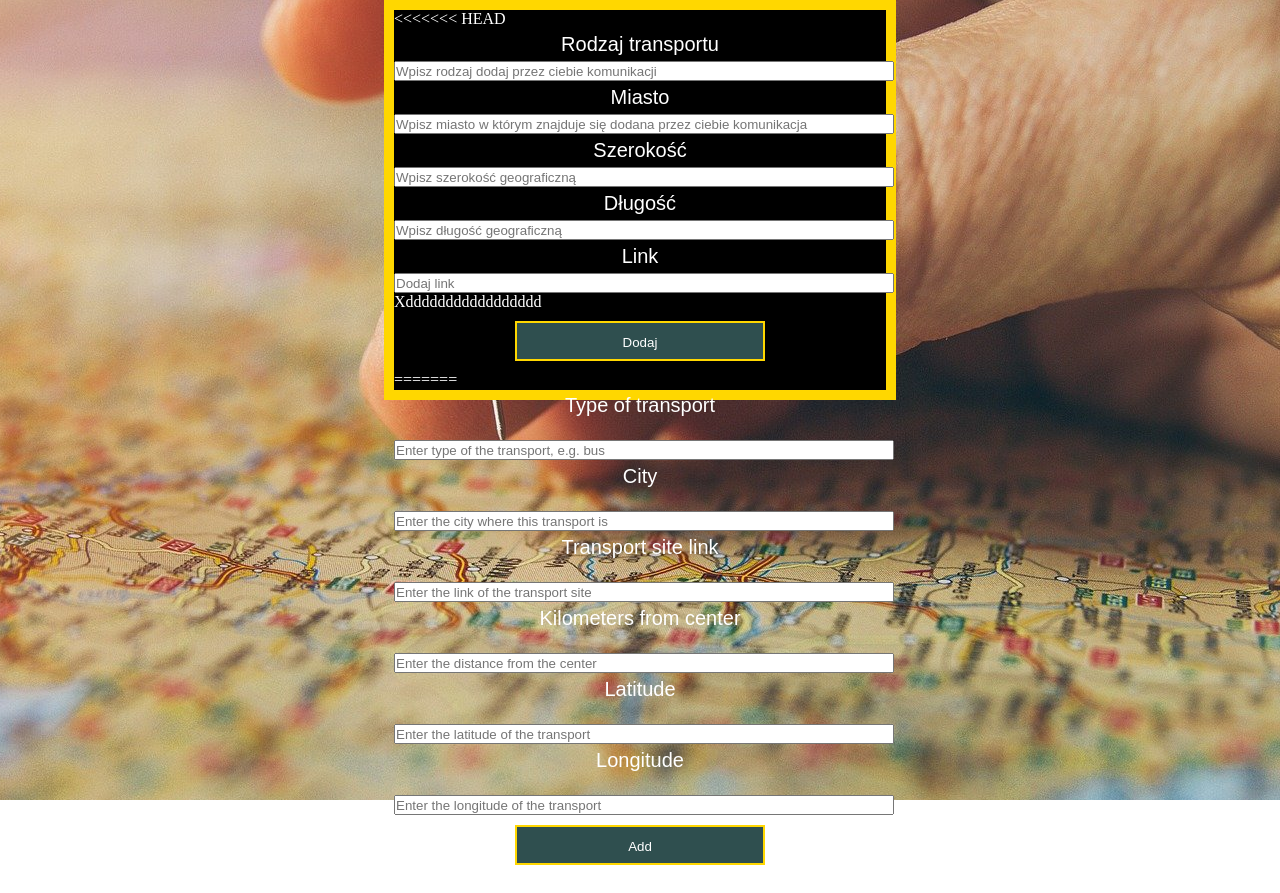
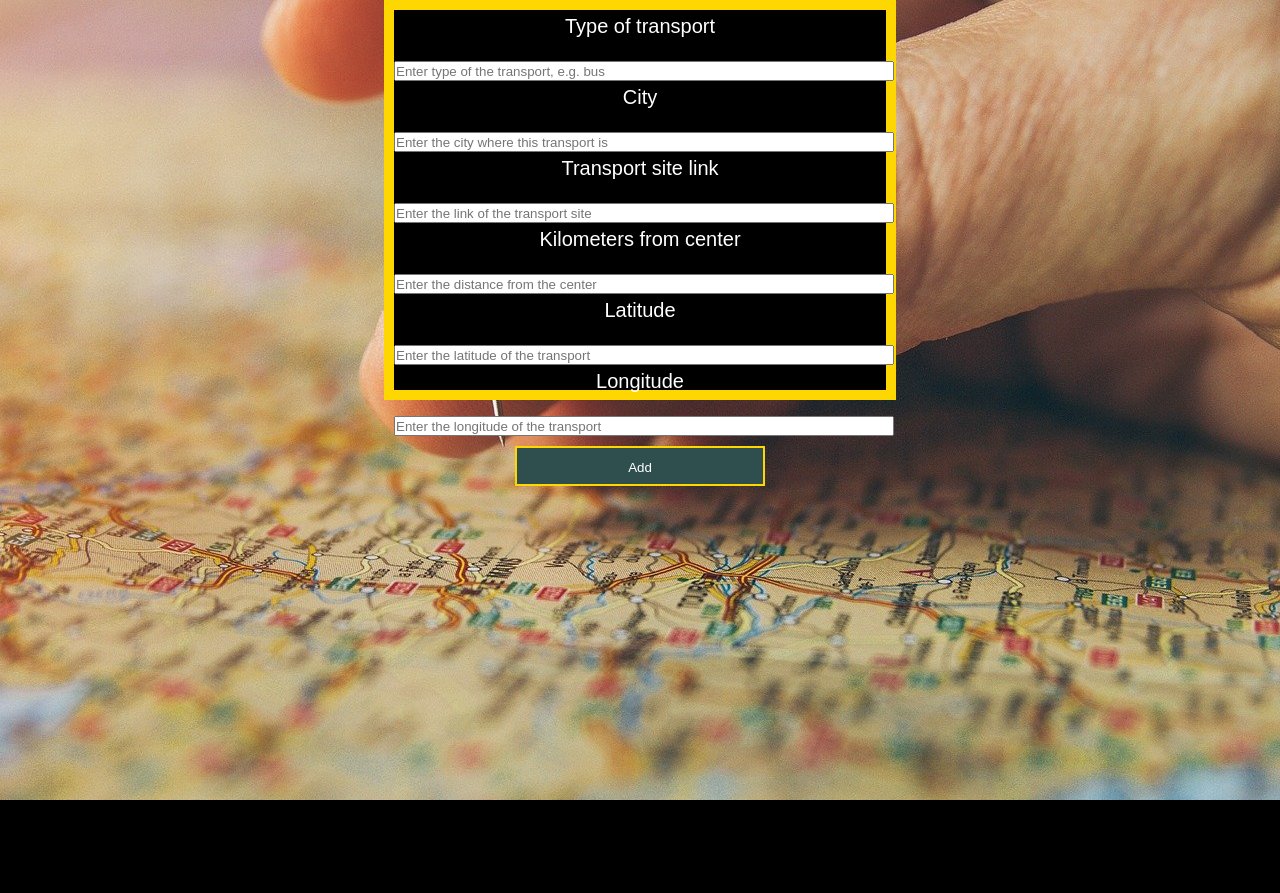
Before and after one commit to stepi2299/PSBD_project, a Flask app: page /admin_page/transport/ in a window 1280 px wide. After the commit the page ends 800 px from the top, so only its background shows below. Run offline with Flask 2, Linux system fonts and the light colour scheme; some libraries are stand-ins or nearby versions.

Commit message:
Zmiana formularz

```diff
--- a/app/templates/add_transport.html
+++ b/app/templates/add_transport.html
@@ -11,22 +11,7 @@
 <div class="wrapper">
     <div class="add_place">
         <form action="#" method="post">
-<<<<<<< HEAD
-            <label for="name">Rodzaj transportu</label>
-            <input type="text" placeholder="Wpisz rodzaj dodaj przez ciebie komunikacji" class="name" name="name">
-            <label for="city">Miasto</label>
-            <input type="text" placeholder="Wpisz miasto w którym znajduje się dodana przez ciebie komunikacja" class="country" name="country">
-            <label for="coordinates">Szerokość</label>
-            <input type="text" placeholder="Wpisz szerokość geograficzną" class="region" name="region">
-            <label for="coordinates">Długość</label>
-            <input type="text" placeholder="Wpisz długość geograficzną " class="language" name="language">
-            <label for="link">Link</label>
-            <input type="text" placeholder="Dodaj link " class="coordinates" name="coordinates">
-            <p>Xddddddddddddddddd</p>
 
-            <input type="submit" class="btn" value="Dodaj">
-
-=======
             {{ form.hidden_tag() }}
                 <p>
                     {{form.type.label}}<br>
@@ -54,7 +39,7 @@
                 </p>
                     {{form.submit(class="btn", value="Add")}}
 
->>>>>>> 62284934fcdd39c68e17d9c5f071178c102b883b
+
         </form>
     </div>
 </div>
```
